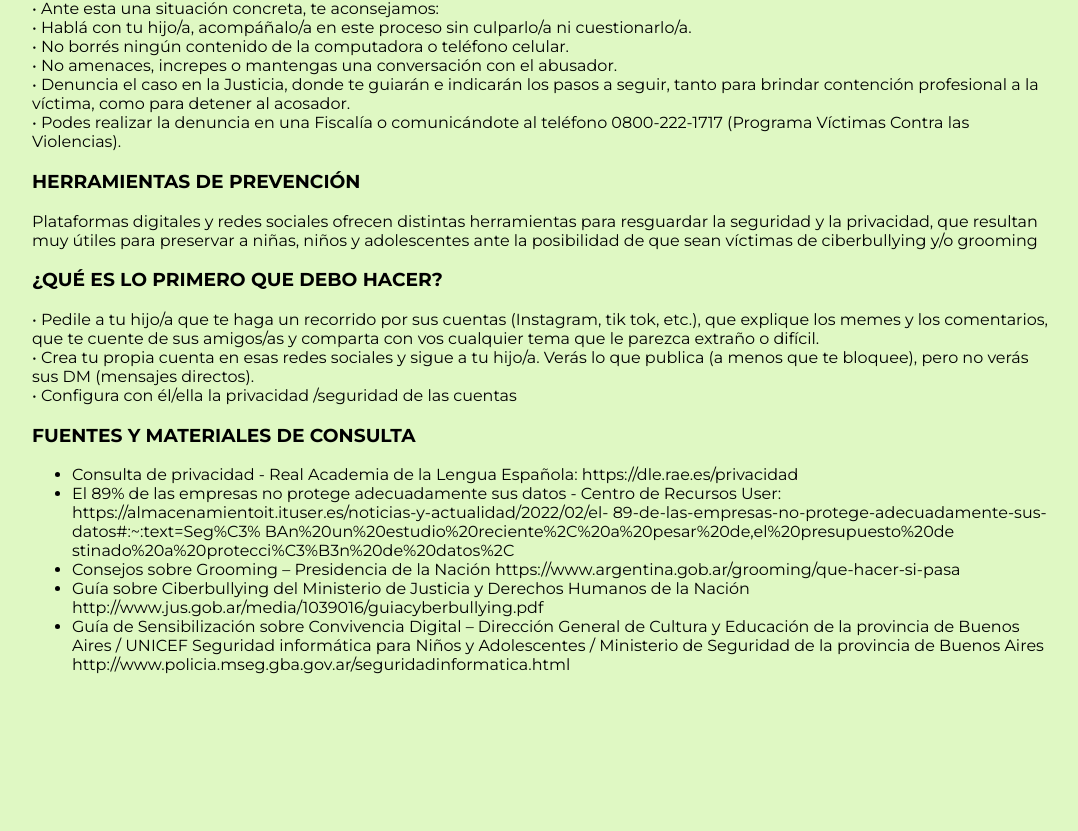
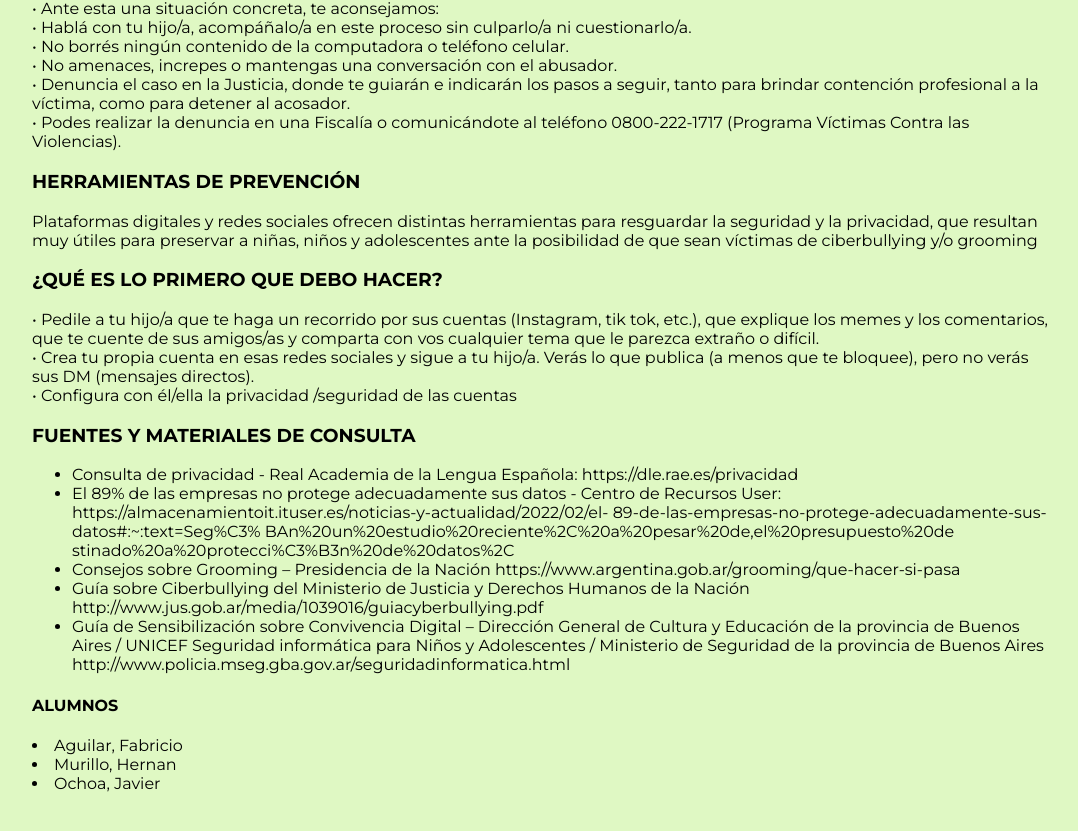
Before and after one commit to fabricio200028/alfabetizacion, a plain HTML site: page index.html in a window 1280 px wide. Shown: the part 5435-6266 px from the top of the page, without its empty margins (96-1174 px from the left). Drawn offline with nearby package versions, Linux system fonts and the light colour scheme.

Commit message:
nombre de alumnos

```diff
--- a/index.html
+++ b/index.html
@@ -354,6 +354,10 @@
             http://www.policia.mseg.gba.gov.ar/seguridadinformatica.html
           </li>
         </ul>
+      <h4>ALUMNOS</h4>
+      <li>Aguilar, Fabricio</li>
+      <li>Murillo, Hernan</li>
+      <li>Ochoa, Javier</li>
       </div>
     </div>
     <script src="main.js"></script>
```
